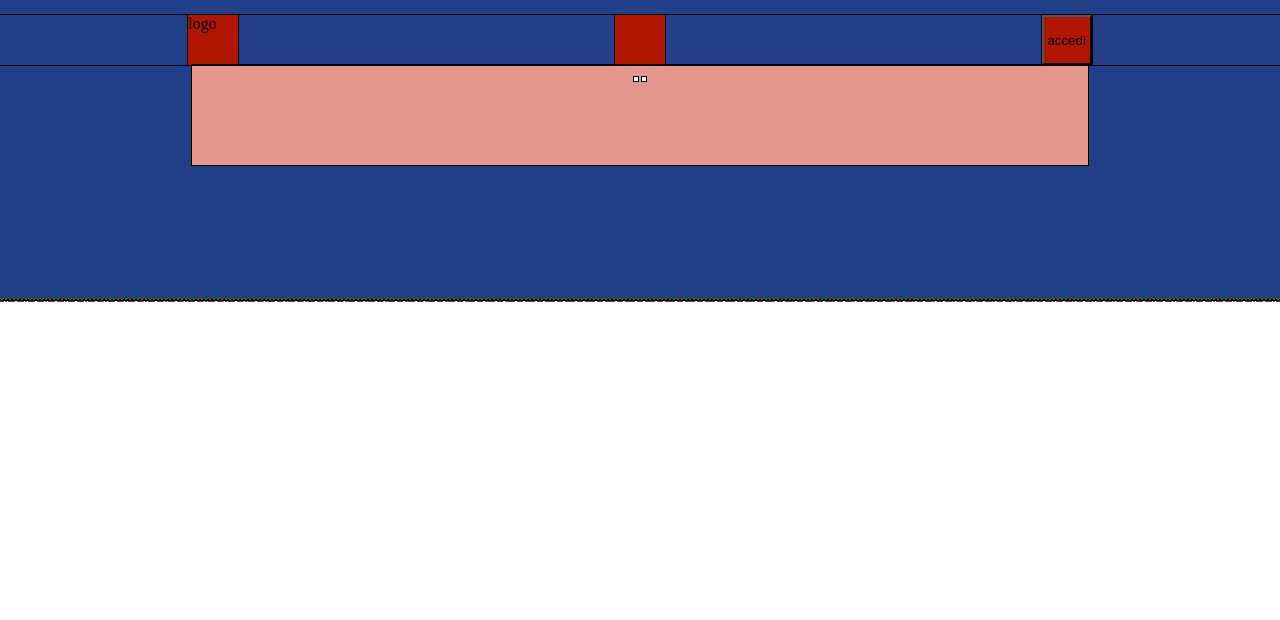
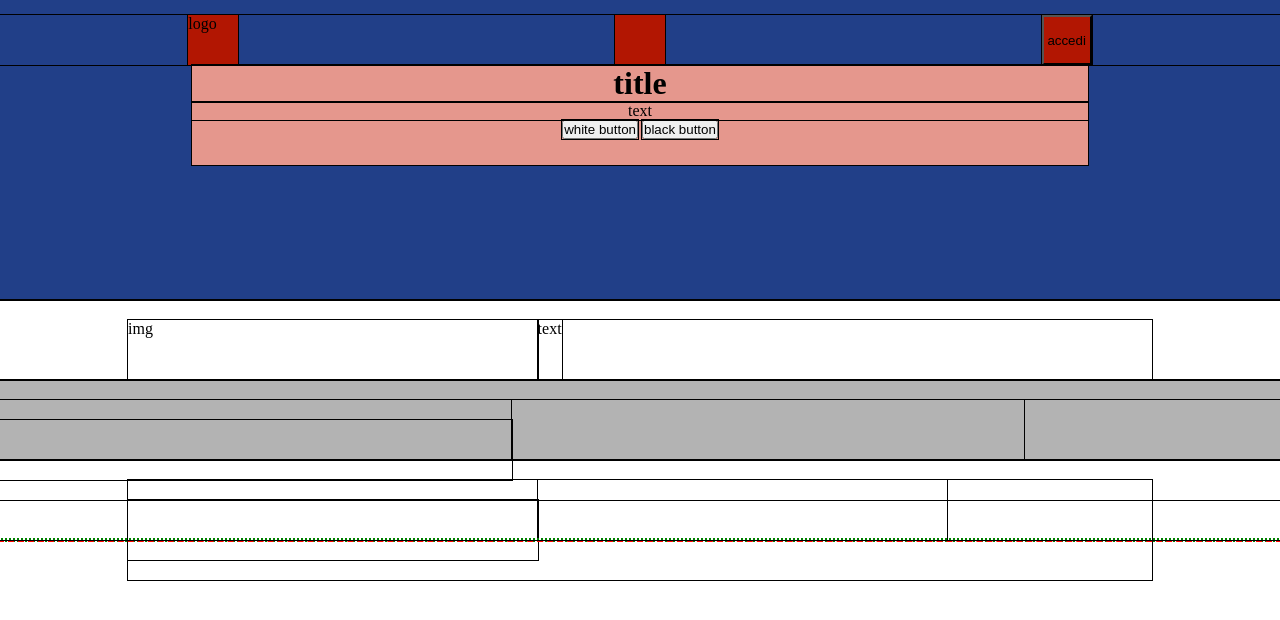
Before and after one commit to 413f10r/htmlcss-struttura-discord, a plain HTML site: page index.html in a window 1280 px wide. Drawn offline with Linux system fonts and the light colour scheme.

Commit message:
main-section-errore-vorrei-delle-sezioni-con-soli-2-contenitori-per-text-e-img-ma-ne-ho-3

```diff
--- a/css/style.css
+++ b/css/style.css
@@ -2,6 +2,7 @@
     --color1:#213F88;
     --color2:#b21602;
     --color3:#E5978D;
+    --color4:#B3B3B3;
 }
 
 header{
@@ -31,7 +32,8 @@ header > .flex{
     background-color: var(--color2)
 }
 
-.main-text1{
+.container-text1{
+    margin-top: 20px;
     text-align: center;
     height:100px ;
     width: 70%;
@@ -40,8 +42,34 @@ header > .flex{
 
 }
 
-.main-text1 h1{
+.container-text1 h1{
     /* height: 50px;
     width: 50px;
     background-color: var(--color2)  */
 }
+
+.container2{
+    width: 80%;
+    margin: 0 auto;
+
+}
+
+main section.bkg-gray{
+    background-color: var(--color4);
+
+}
+main section{
+    height: 80px;
+    padding-block: 20px;
+}
+
+.flex-basis-small{
+    flex-basis: 40%;
+    height: 60px;
+    margin-block: 20px;
+}
+
+.flex-basis-big{
+    flex-basis: 40%;
+    height: 60px;
+}
--- a/index.html
+++ b/index.html
@@ -34,20 +34,44 @@
 
         <!-- testo header -->
 
-        <div class="main-text1">
+        <div class="container-text1">
             <h1>
-
+                title
             </h1>
             <p>
-
+                text
             </p>
-            <button></button>
-            <button></button>
+            <button>white button</button>
+            <button>black button</button>
         </div>
 
   </header>
 
-  <main></main>
+  <main>
+
+        <section class="">
+        <div class="container2 flex">
+            <div class="img flex-basis-big"> img</div>
+            <div class="text2 flex basis-small">text</div>
+        </div>
+        </section>
+
+        <section class="bkg-gray">
+         <div class="bkg-gray flex">
+            <div class="text2 flex-basis-small"></div>
+            <div class="img flex-basis-big"></div>
+        </section>
+        </div>
+
+        <section class="">
+            <div class="container2 flex">
+            <div class="text2 flex-basis-small"></div>
+            <div class="img flex-basis-big"></div>
+        </div>
+        </section>
+
+
+  </main>
 
   <footer></footer>
 
```
